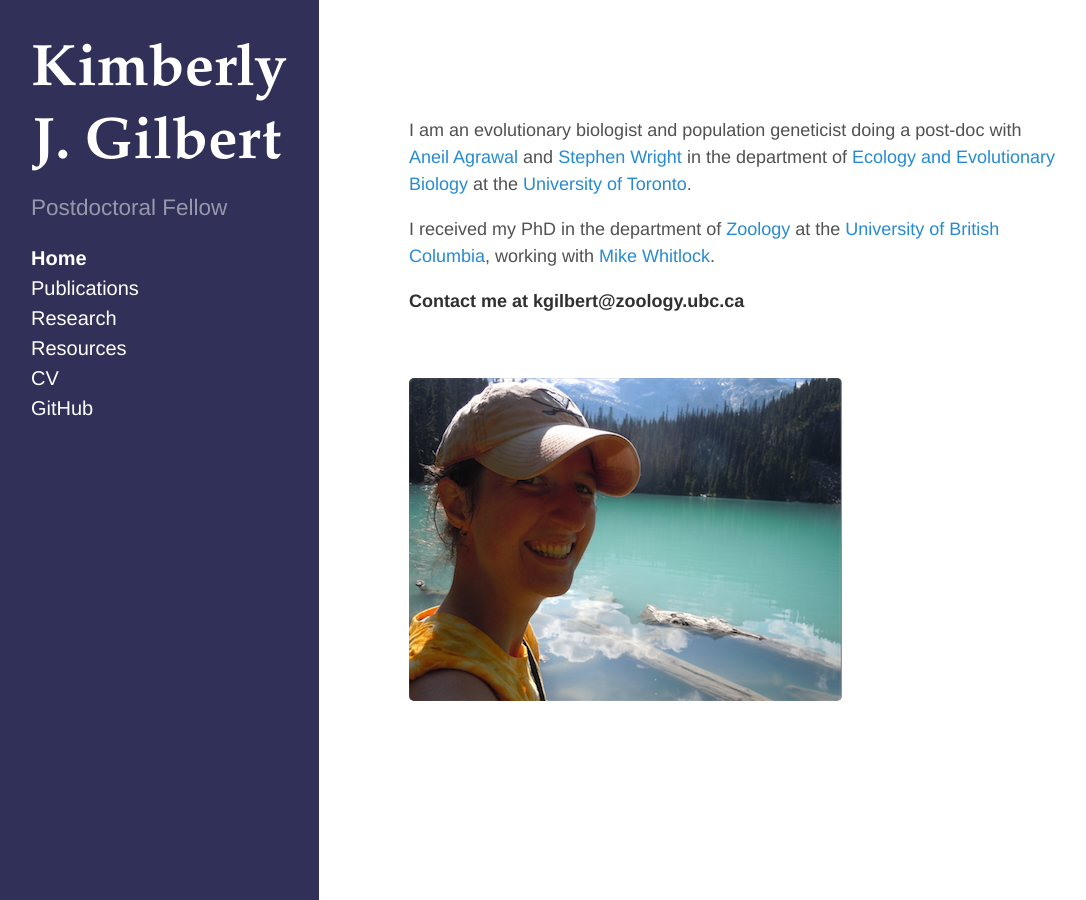
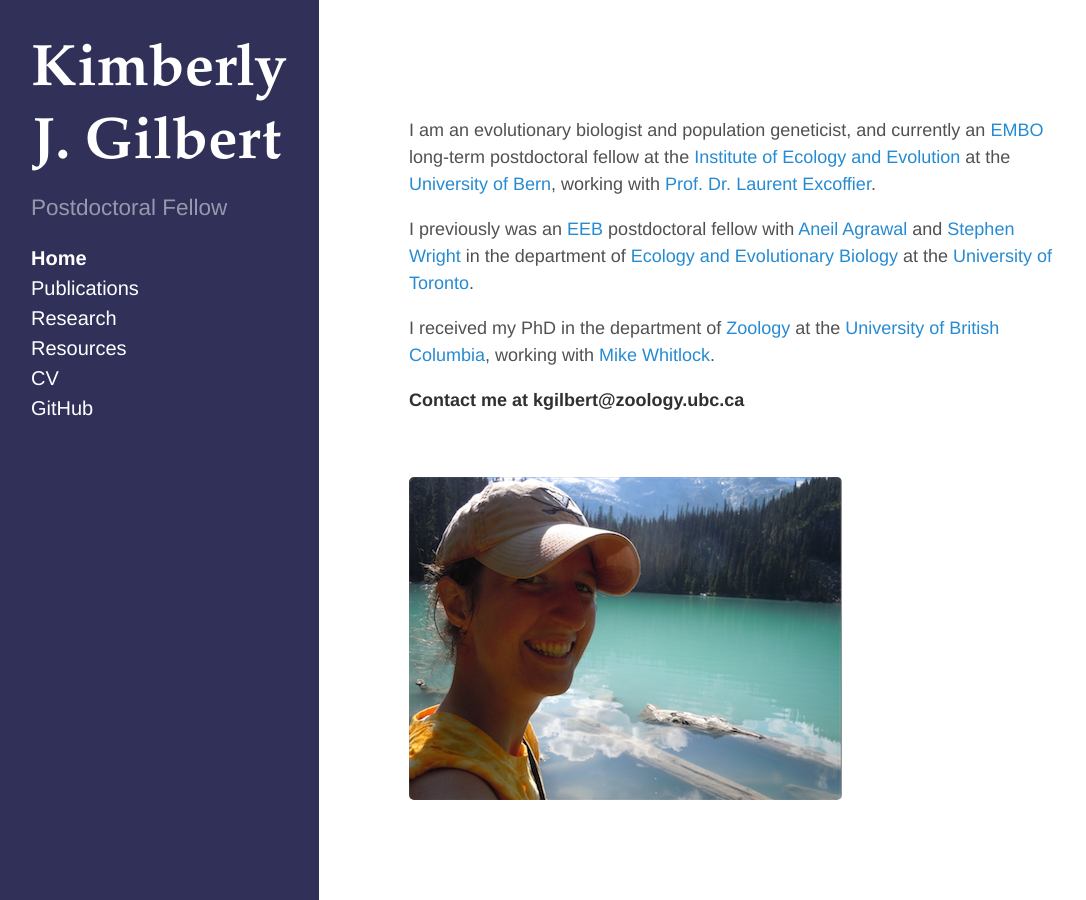
Before and after one commit to kjgilbert/kjgilbert.github.io, a Jekyll site: the page built from index.md, in a window 1280 px wide. Shown: the whole page, without its empty margins (5-1091 px from the left). Built offline with Jekyll 4.4.1, drawn with Linux system fonts in a browser that asks for light colours; Markdown is read by kramdown in place of the engine named in the settings.

Commit message:
update post-doc

```diff
--- a/index.md
+++ b/index.md
@@ -7,7 +7,9 @@ title: Home
 &nbsp;
 
 
-I am an evolutionary biologist and population geneticist doing a post-doc with [Aneil Agrawal](http://agrawal.eeb.utoronto.ca/) and [Stephen Wright](http://wright.eeb.utoronto.ca/) in the department of [Ecology and Evolutionary Biology](http://www.eeb.utoronto.ca/) at the [University of Toronto](https://www.utoronto.ca/).
+I am an evolutionary biologist and population geneticist, and currently an [EMBO](http://www.embo.org/) long-term postdoctoral fellow at the [Institute of Ecology and Evolution](http://www.iee.unibe.ch/index_eng.html) at the [University of Bern](http://www.unibe.ch/index_eng.html), working with [Prof. Dr. Laurent Excoffier](http://www.cmpg.iee.unibe.ch/about_us/team/researchers/prof_dr_excoffier_laurent/index_eng.html).
+
+I previously was an [EEB](http://www.eeb.utoronto.ca/about-us/employment/postdocs.htm) postdoctoral fellow with [Aneil Agrawal](http://agrawal.eeb.utoronto.ca/) and [Stephen Wright](http://wright.eeb.utoronto.ca/) in the department of [Ecology and Evolutionary Biology](http://www.eeb.utoronto.ca/) at the [University of Toronto](https://www.utoronto.ca/).
 
 I received my PhD in the department of [Zoology](http://www.zoology.ubc.ca/) at the [University of British Columbia](http://www.ubc.ca/), working with [Mike Whitlock](http://www.zoology.ubc.ca/person/whitlock).
 
```
